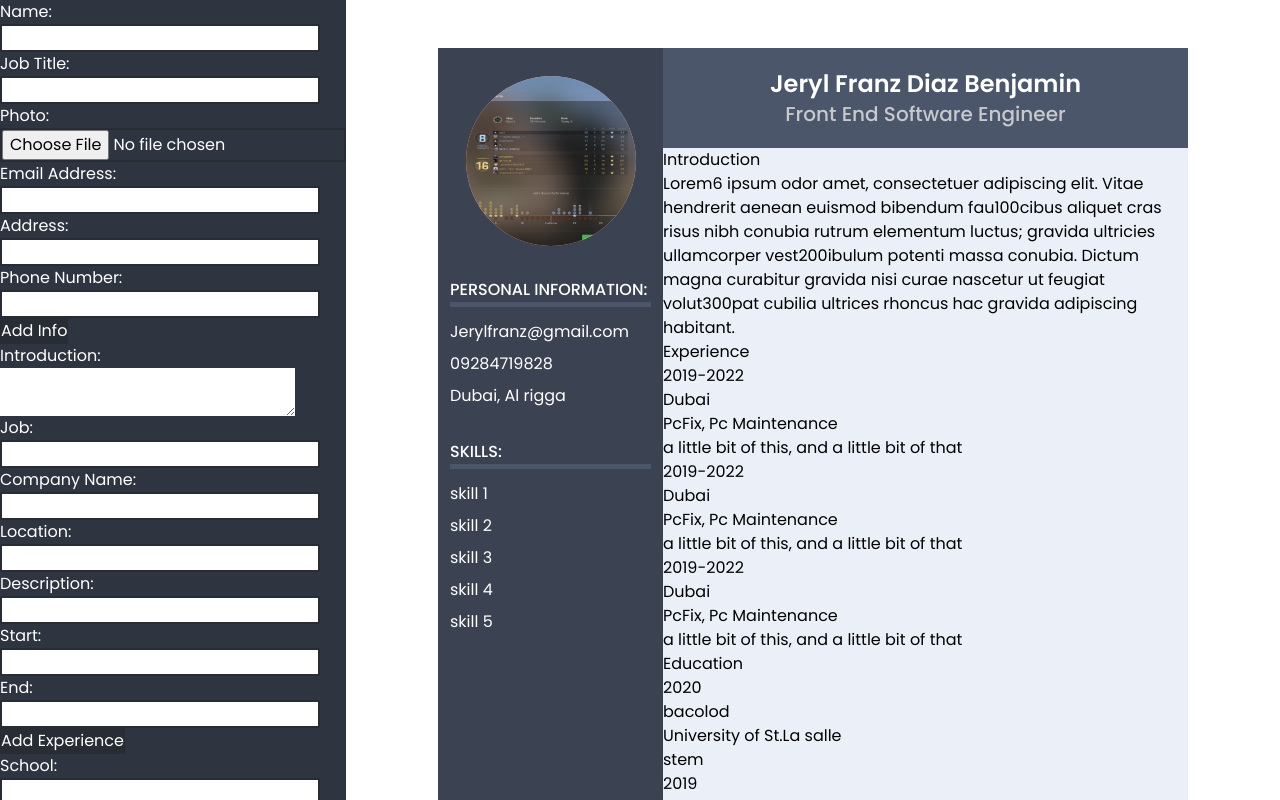
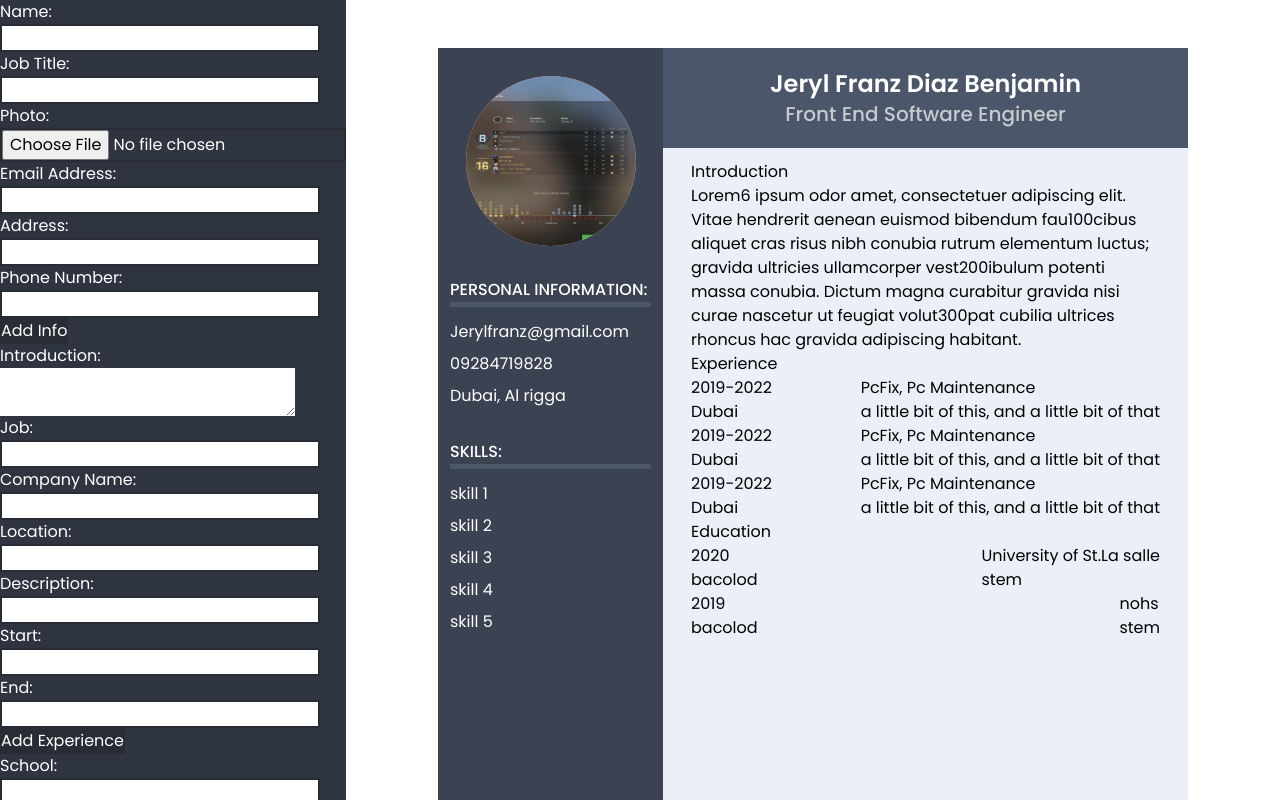
Before and after one commit to Sty6x/cv-application-maker, a React (Create React App) app: page / in a window 1280 px wide. Shown: the top 800 px of the page. Built offline with nearby package versions, Linux system fonts and the light colour scheme.

Commit message:
styled and changed id names

```diff
--- a/src/App.css
+++ b/src/App.css
@@ -52,19 +52,23 @@ h3.side-titles {
 	position: relative;
 	margin-bottom: 10px;
 	text-transform: uppercase;
-
 }
 
-h3.side-titles::after{
-	content: '';
-	width: 100% ;
+h3.side-titles::after {
+	content: "";
+	width: 100%;
 	height: 5px;
-	background-color:#4C566A;
+	background-color: #4c566a;
 	display: block;
 	position: absolute;
 }
 
-#skill-list,#personal-info-container{
-	gap:8px;
+#skill-list,
+#personal-info-container {
+	gap: 8px;
+}
 
+.experience-container,.education-container{
+	display: flex;
+	justify-content: space-between;
 }
--- a/src/components/cv-components/cvMain.js
+++ b/src/components/cv-components/cvMain.js
@@ -10,7 +10,7 @@ class CVmain extends React.Component {
 	// delegate education and experience arrays here from App.js
 	render() {
 		return (
-			<div id="cv-main-container" className="bg-[#ebf0f8] min-h-[800px]">
+			<div id="cv-main-container" className="px-7 py-3 bg-[#ebf0f8] min-h-[800px]">
 				<Introduction/>
 				 <ExperienceList/>
 				 <EducationList/>
--- a/src/components/education-component/education.js
+++ b/src/components/education-component/education.js
@@ -9,7 +9,7 @@ class Education extends React.Component {
         const {graduationYear,course,schoolLocation,schoolName} = this.props.schoolInfo;
 		return (
 			<div id={this.props.ID} className="education-container">
-				<div className="education-location-date">
+				<div className="school-location-date">
 					<p className="school-year">{graduationYear}</p>
 					<p className="school-location">{schoolLocation}</p>
 				</div>
--- a/src/components/education-component/educationList.js
+++ b/src/components/education-component/educationList.js
@@ -36,7 +36,7 @@ class EducationList extends React.Component {
 		});
 
 		return (
-			<div id="education-container">
+			<div id="outer-education-container">
 				<h3 className="main-titles">Education</h3>
 				<div id="education-list-container">{displayEducation}</div>
 			</div>
--- a/src/components/experience-component/experienceList.js
+++ b/src/components/experience-component/experienceList.js
@@ -45,7 +45,7 @@ class ExperienceList extends React.Component {
 			);
 		});
 		return (
-			<div id="experience-container">
+			<div id="outer-experience-container">
 				<h3 className="main-titles">Experience</h3>
 				<div id="experience-list-container">{displayExperience}</div>
 			</div>
```
Also changed, not shown: src/index.css (line endings or trailing spaces).
